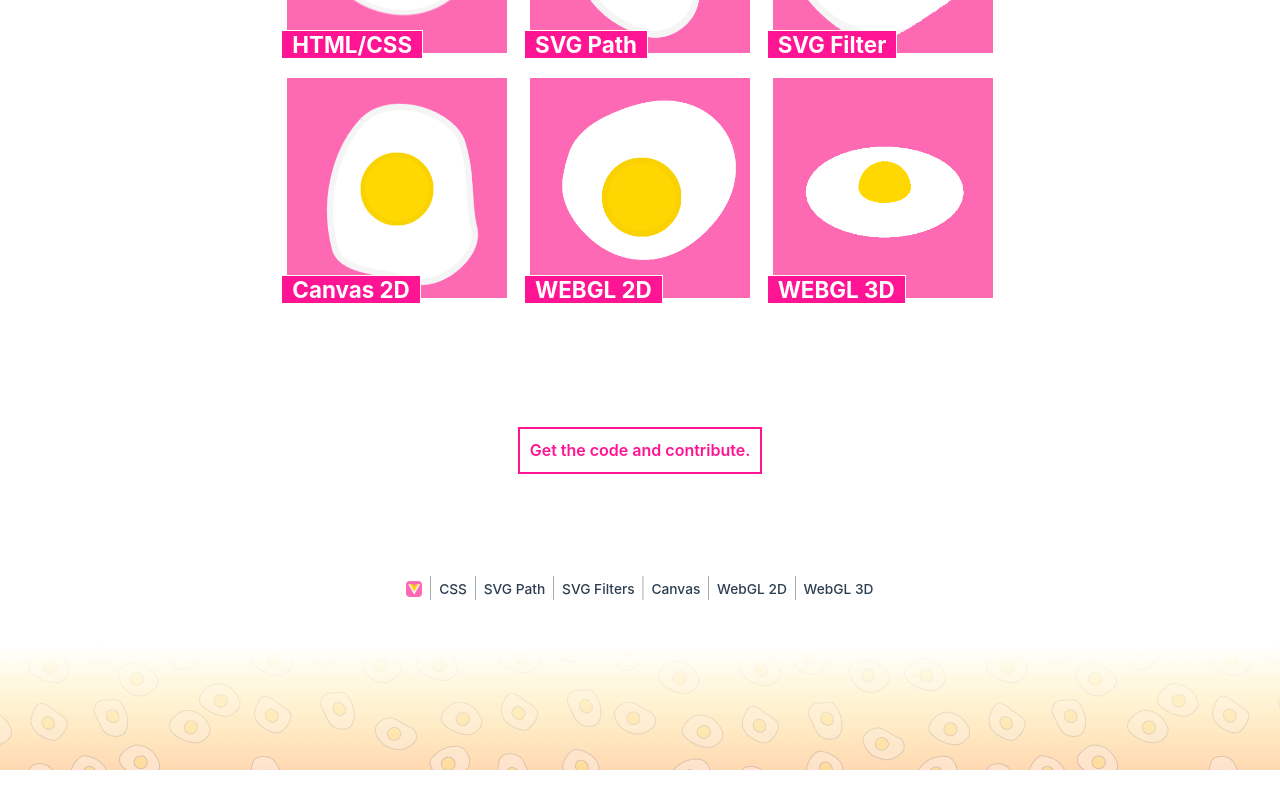
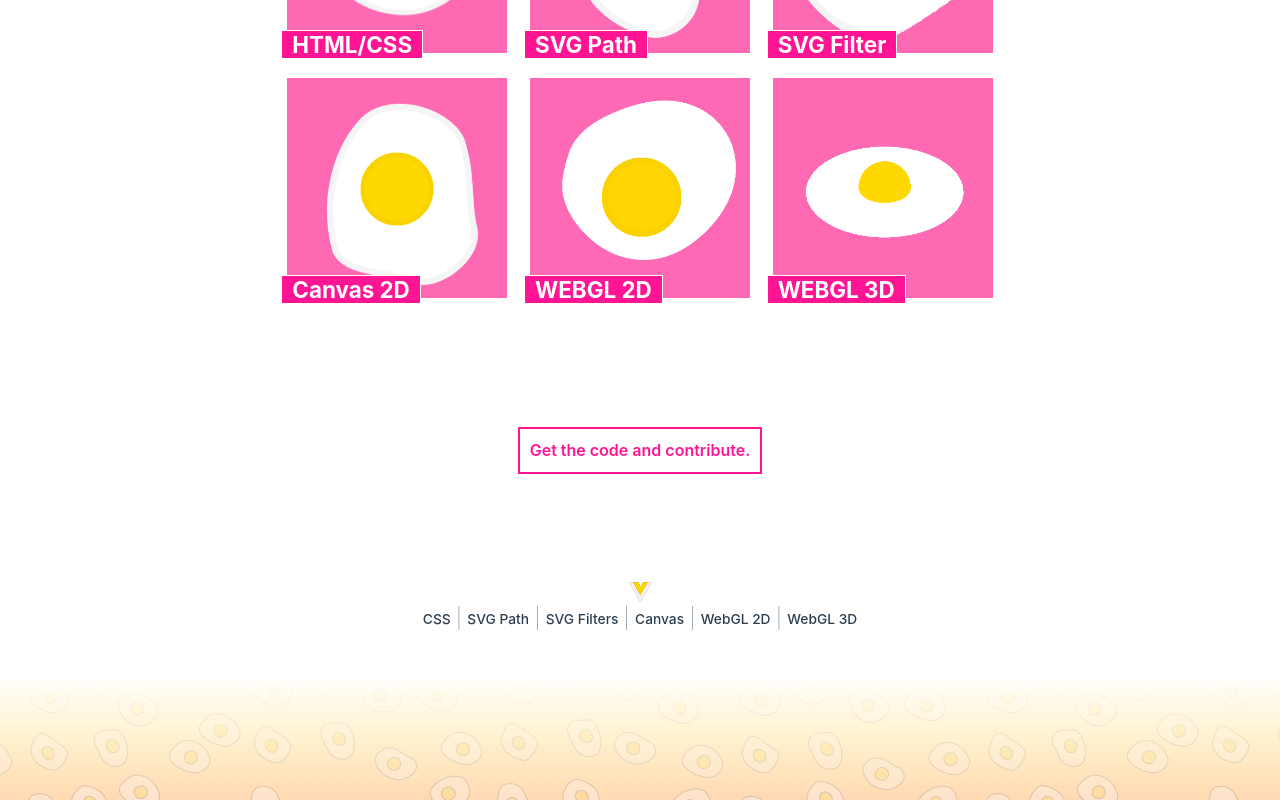
Before and after one commit to mikatalk/vuevos, a Vue app: page / in a window 1280 px wide. Shown: the part 692-1492 px from the top of the page. Before the commit the page ends 1462 px from the top, so only its background shows below. Built offline with nearby package versions, Linux system fonts and the light colour scheme; a small style sheet from the web is missing.

Commit message:
Update logo and nav

```diff
--- a/src/components/NavBar.vue
+++ b/src/components/NavBar.vue
@@ -4,7 +4,9 @@
     </div>
     <div class="links">
       <router-link to="/">
-        <svg width="16px" height="16px" viewBox="0 0 44 44" version="1.1" xmlns="http://www.w3.org/2000/svg" xmlns:xlink="http://www.w3.org/1999/xlink">
+        <vuevos-icon :width="30" :height="30"/>
+        <!-- Home -->
+        <!-- <svg width="16px" height="16px" viewBox="0 0 44 44" version="1.1" xmlns="http://www.w3.org/2000/svg" xmlns:xlink="http://www.w3.org/1999/xlink">
           <title>Vuevos.com</title>
           <g stroke="none" stroke-width="1" fill="none" fill-rule="evenodd">
             <g>
@@ -13,8 +15,9 @@
               <path d="M33,9 L22.5,28 L12,9 L19.5,9 L23,16 L26.5,9 L33,9 Z" fill="#FFD700"></path>
             </g>
           </g>
-        </svg>
-      </router-link> |
+        </svg> -->
+      </router-link>
+      <br/>
       <router-link to="/html-css">CSS</router-link> |
       <router-link to="/svg-path">SVG Path</router-link> |
       <router-link to="/svg-filters">SVG Filters</router-link> |
@@ -26,6 +29,8 @@
 </template>
 
 <script>
+import VuevosIcon from './VuevosIcon.vue';
+
 export default {
   name: 'NavBar',
   props: {
@@ -33,6 +38,9 @@ export default {
       type: Array,
       default: () => ([]),
     },
+  },
+  components: {
+    'vuevos-icon': VuevosIcon
   },
 };
 </script>
--- a/src/components/VuevosIcon.vue
+++ b/src/components/VuevosIcon.vue
@@ -1,5 +1,5 @@
 <template>
-  <svg class="vuevos-icon" width="80px" height="50px" viewBox="0 0 44 44" version="1.1" xmlns="http://www.w3.org/2000/svg" xmlns:xlink="http://www.w3.org/1999/xlink">
+  <svg class="vuevos-icon" :width="`${widht}px`" :height="`${height}px`" viewBox="0 0 44 44" version="1.1" xmlns="http://www.w3.org/2000/svg" xmlns:xlink="http://www.w3.org/1999/xlink">
     <title>Vuevos.com</title>
     <defs>
       <filter id="shadow">
@@ -18,6 +18,16 @@
 <script>
 export default {
   name: 'VuevosIcon',
+  props: {
+    width: {
+      type: Number,
+      default: 80
+    },
+    height: {
+      type: Number,
+      default: 50
+    }
+  }
 };
 </script>
 
```
